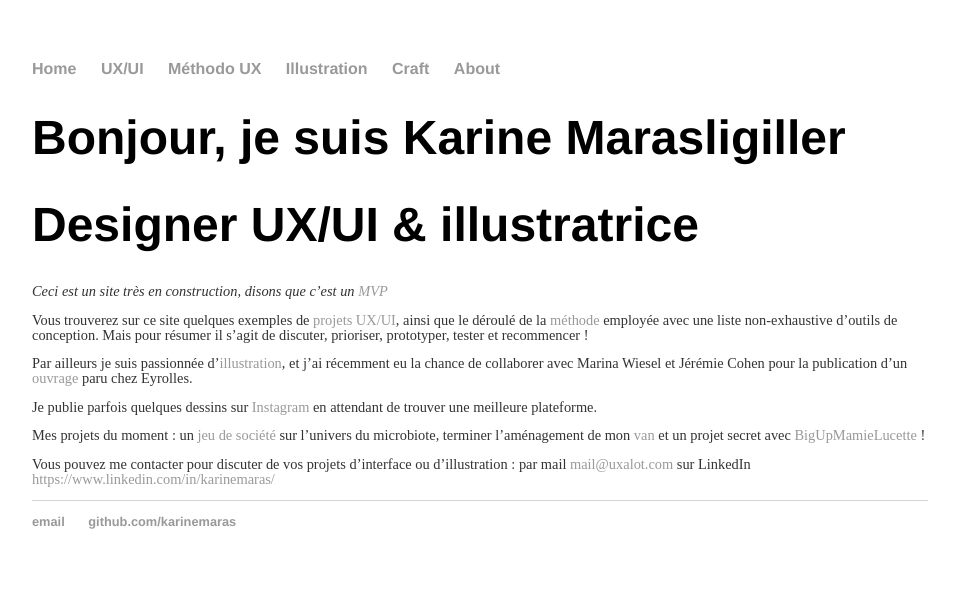
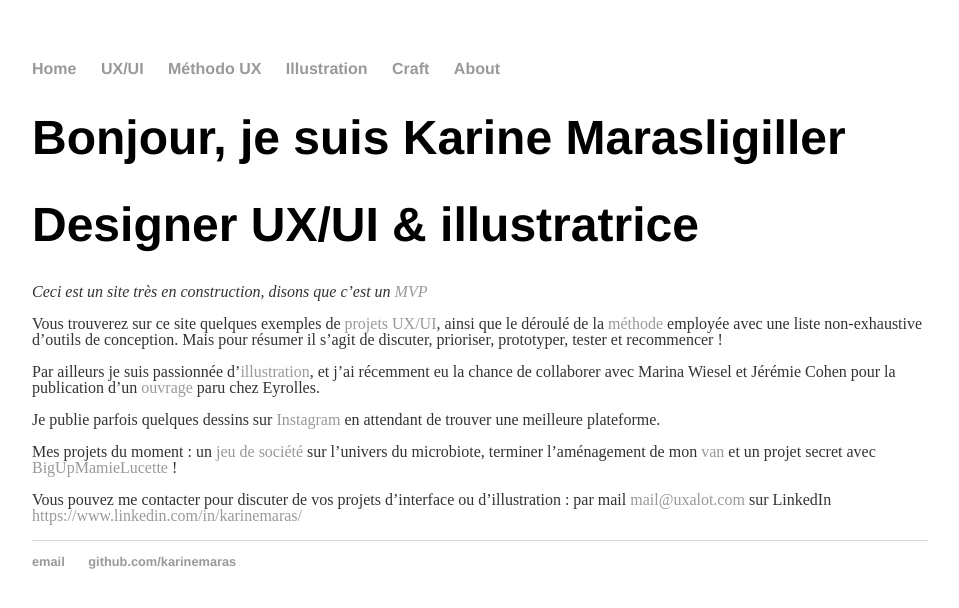
Before and after one commit to KarineMaras/karinemaras.github.io, a Jekyll site: the page built from index.md, in a window 1280 px wide. Shown: the top 608 px of the page, without its empty margins (160-1119 px from the left). Built offline with Jekyll 4.4.1, drawn with Linux system fonts in a browser that asks for light colours.

Commit message:
Update main.css

```diff
--- a/css/main.css
+++ b/css/main.css
@@ -24,7 +24,7 @@ h1 {
     font-family:'Helvetica', 'Arial', 'Sans-Serif';
 }
 p {
-    font-size: .9em;
+    font-size: 1em;
     line-height: 1em;
     color: #333;
 }
@@ -35,7 +35,7 @@ footer {
 
 ul.posts {
     margin: 20px auto 40px;
-    font-size: .9em;
+    font-size: 1em;
 }
 
 ul.posts li {
```
